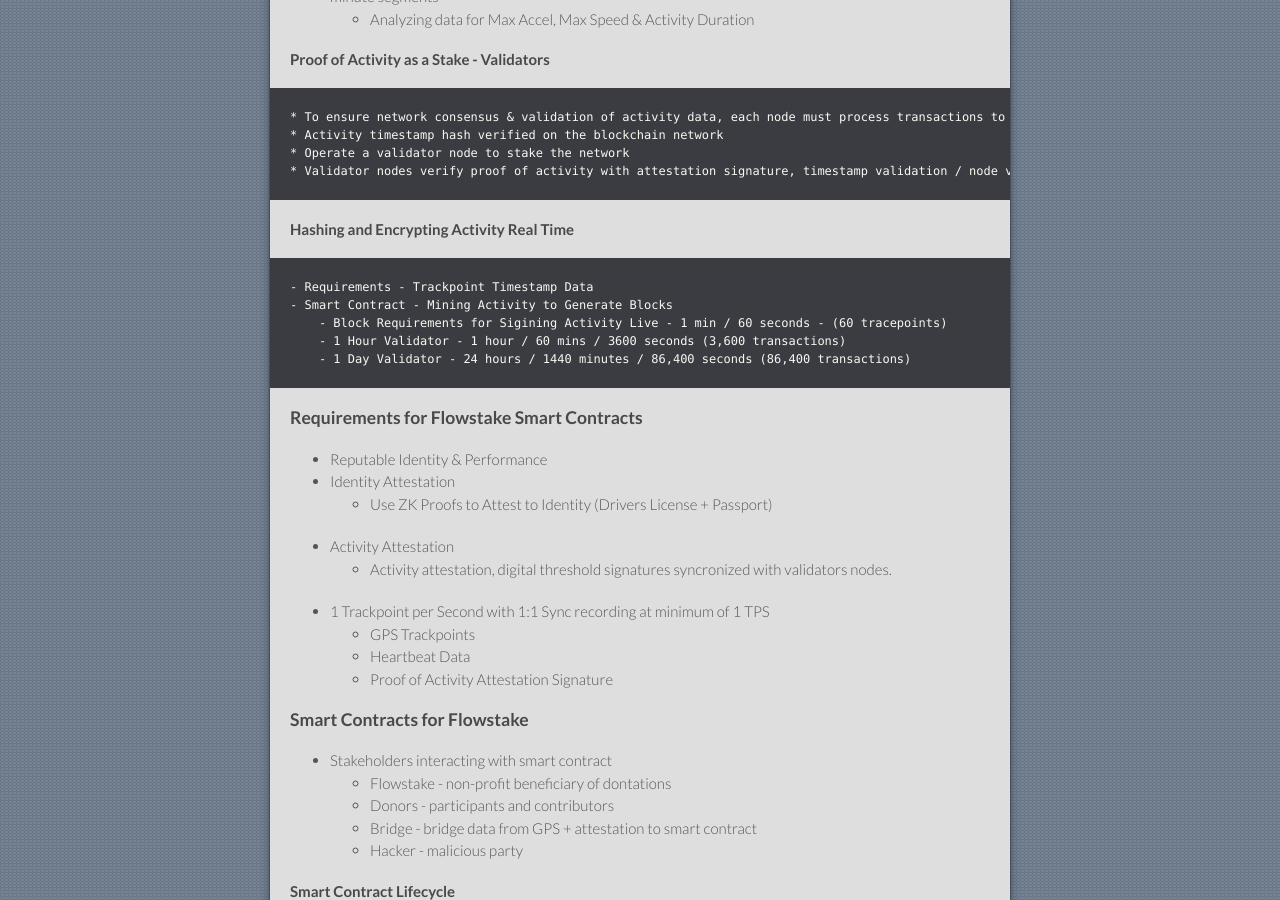
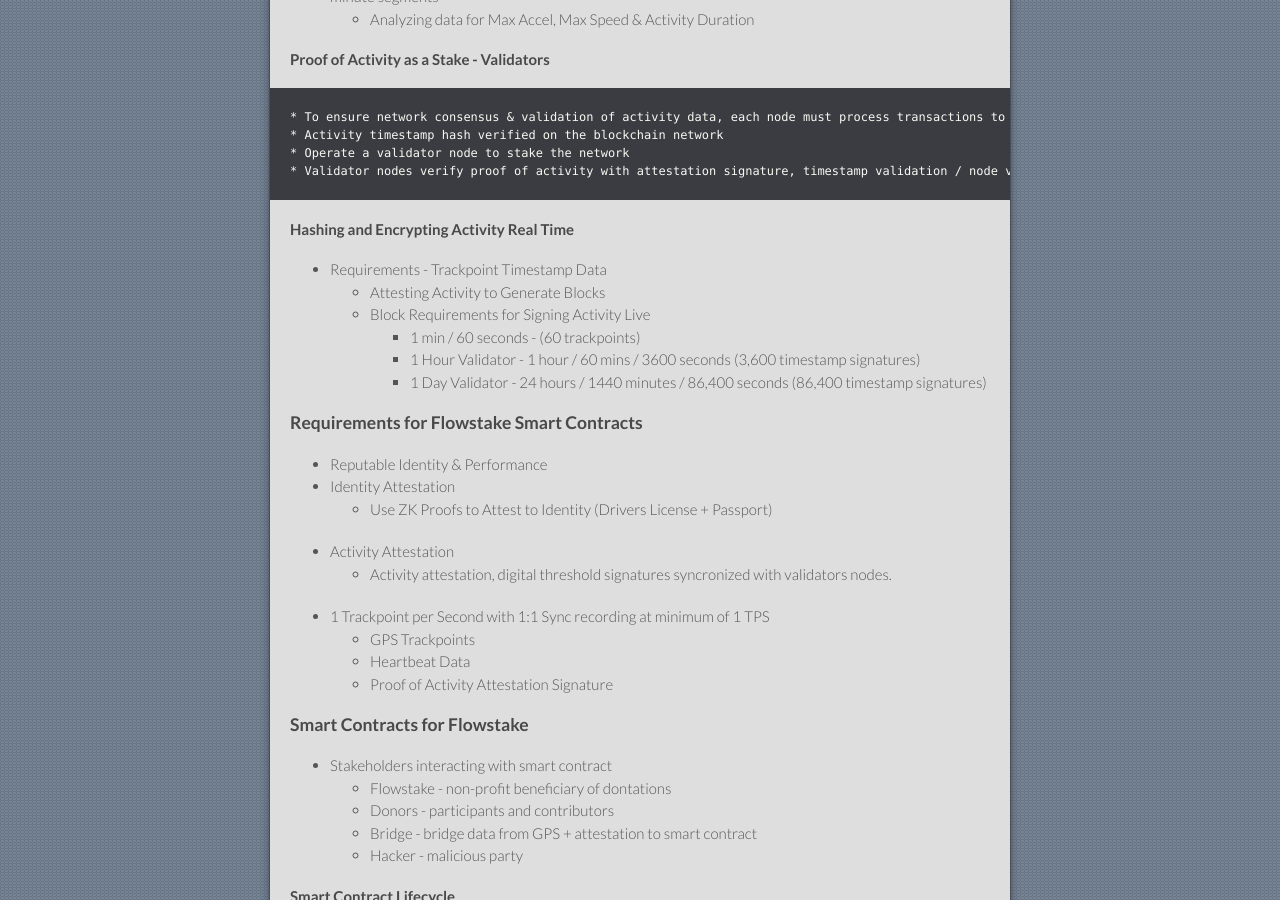
Before and after one commit to flowstake/flowstake.github.io, a Jekyll site: the page built from index.md, in a window 1280 px wide and 900 px high, scrolled down 2521 px. Built offline with Jekyll 4.4.1, drawn with Linux system fonts in a browser that asks for light colours; our own code applies the rules of GitHub Pages for plain Markdown files.

Commit message:
Update index.md

```diff
--- a/index.md
+++ b/index.md
@@ -74,10 +74,10 @@ Creating a proof of stake (PoS) activity ledger involves documenting the various
 
 ### Realtime Activity Data Capture
 
-- Recording GPS trackpoints & accelerometer data from sensors on mobile & wearable devices (watches / rings).
-- Parsing activity data into trackpoints with threshold signatures built on distributed encrypted ledgers.
-- Staking proof of activity events into proof of activity HTLC smart contract with release of staked funds to prove consistent, reoccuring runtime / activity on timechain.
-- Each trackpoint is required to be consecutiveliy recorded & encrypted into trackpoints, attested in 1 minute segments
+* Recording GPS trackpoints & accelerometer data from sensors on mobile & wearable devices (watches / rings).
+* Parsing activity data into trackpoints with threshold signatures built on distributed encrypted ledgers.
+* Staking proof of activity events into proof of activity HTLC smart contract with release of staked funds to prove consistent, reoccuring runtime / activity on timechain.
+* Each trackpoint is required to be consecutiveliy recorded & encrypted into trackpoints, attested in 1 minute segments
     * Analyzing data for Max Accel, Max Speed & Activity Duration
 
 ####  Proof of Activity as a Stake - Validators
@@ -87,11 +87,12 @@ Creating a proof of stake (PoS) activity ledger involves documenting the various
     * Validator nodes verify proof of activity with attestation signature, timestamp validation / node validation,
 
 #### Hashing and Encrypting Activity Real Time
-    - Requirements - Trackpoint Timestamp Data
-    - Smart Contract - Mining Activity to Generate Blocks
-        - Block Requirements for Sigining Activity Live - 1 min / 60 seconds - (60 tracepoints)
-        - 1 Hour Validator - 1 hour / 60 mins / 3600 seconds (3,600 transactions)
-        - 1 Day Validator - 24 hours / 1440 minutes / 86,400 seconds (86,400 transactions)
+* Requirements - Trackpoint Timestamp Data
+    * Attesting Activity to Generate Blocks
+    * Block Requirements for Signing Activity Live
+        * 1 min / 60 seconds - (60 trackpoints)
+        * 1 Hour Validator - 1 hour / 60 mins / 3600 seconds (3,600 timestamp signatures)
+        * 1 Day Validator - 24 hours / 1440 minutes / 86,400 seconds (86,400 timestamp signatures)
 
 ### Requirements for Flowstake Smart Contracts
 * Reputable Identity & Performance
```
